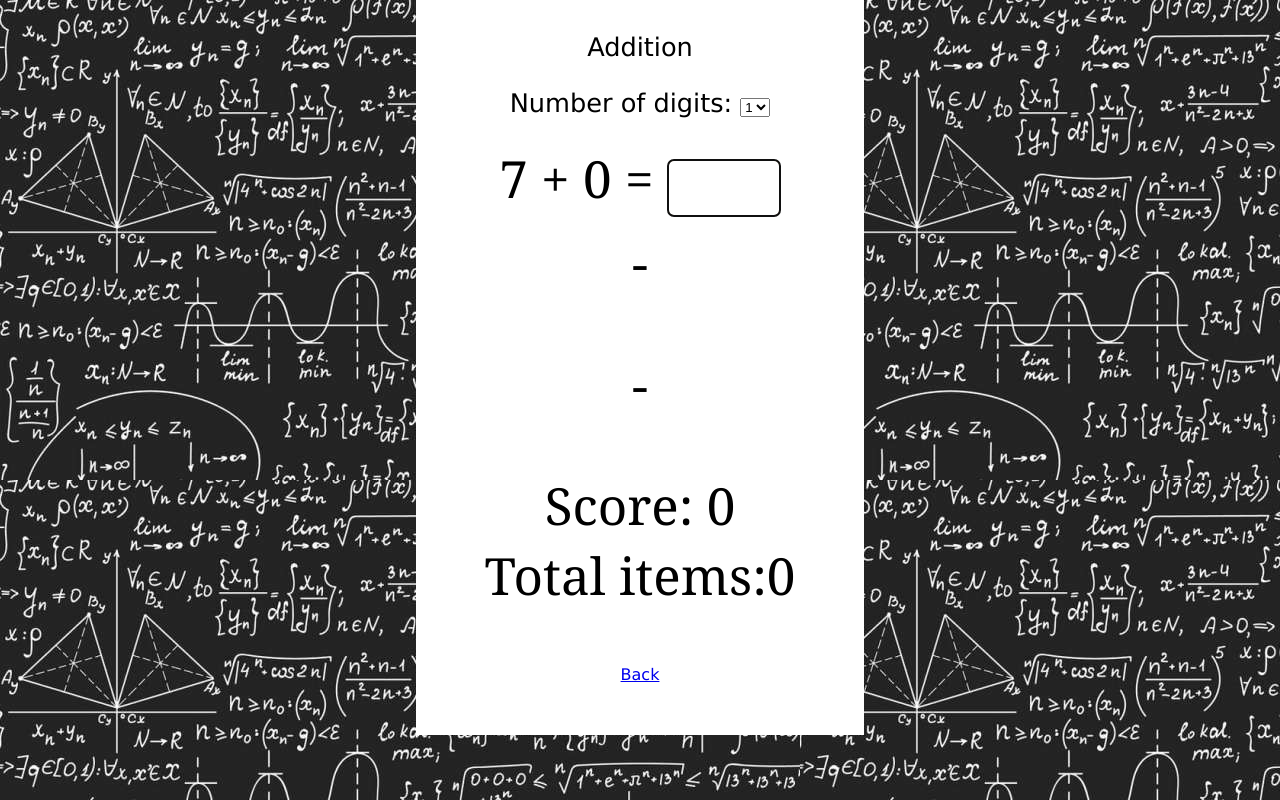
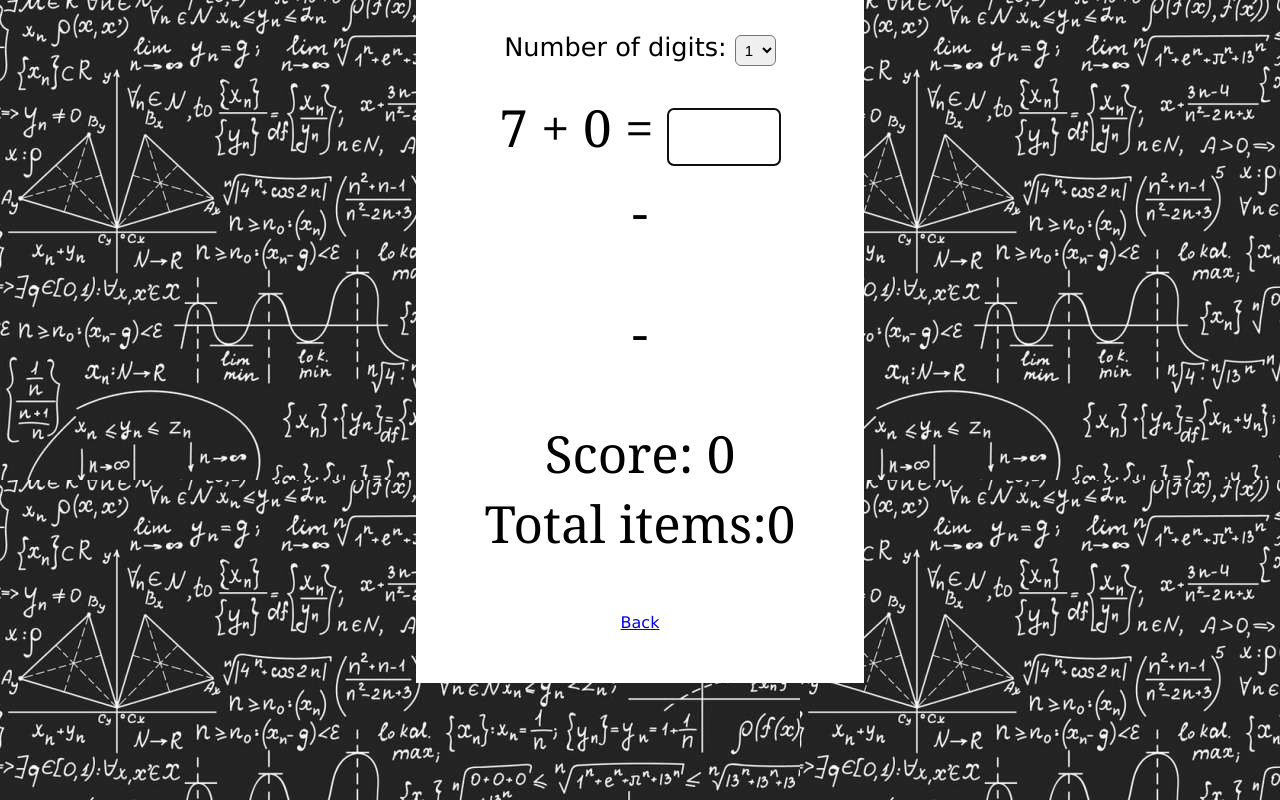
Before and after one commit to rhmlmateo/math_tutor, a plain HTML site: page pages/Addition.html in a window 1280 px wide. Drawn offline with Linux system fonts and the light colour scheme.

Commit message:
improvement

```diff
--- a/pages/Addition.html
+++ b/pages/Addition.html
@@ -2,7 +2,7 @@
 <html lang="en">
 <head>
     <meta charset="UTF-8">
-    <title>Document</title>
+    <title>Addition</title>
     <link href="../css/style.css" rel="stylesheet" type="text/css">
 </head>
 
@@ -10,10 +10,9 @@
 
     <header role="banner">
         <h1>
-            <p>Addition</p>
             <p>
                 <label for="inputDigits">Number of digits:</label>
-                <select id="inputDigits" onchange="displayEquation()">
+                <select id="inputDigits" onchange="displayEquation()" style="padding:5px 5px; font-size:15px; border-radius: 6px;">
                     <option value="1">1</option>
                     <option value="2">2</option>
                     <option value="3">3</option>
```
Also changed, not shown: index.html (+2 -2 lines), pages/Subtraction.html (+2 -3 lines).
